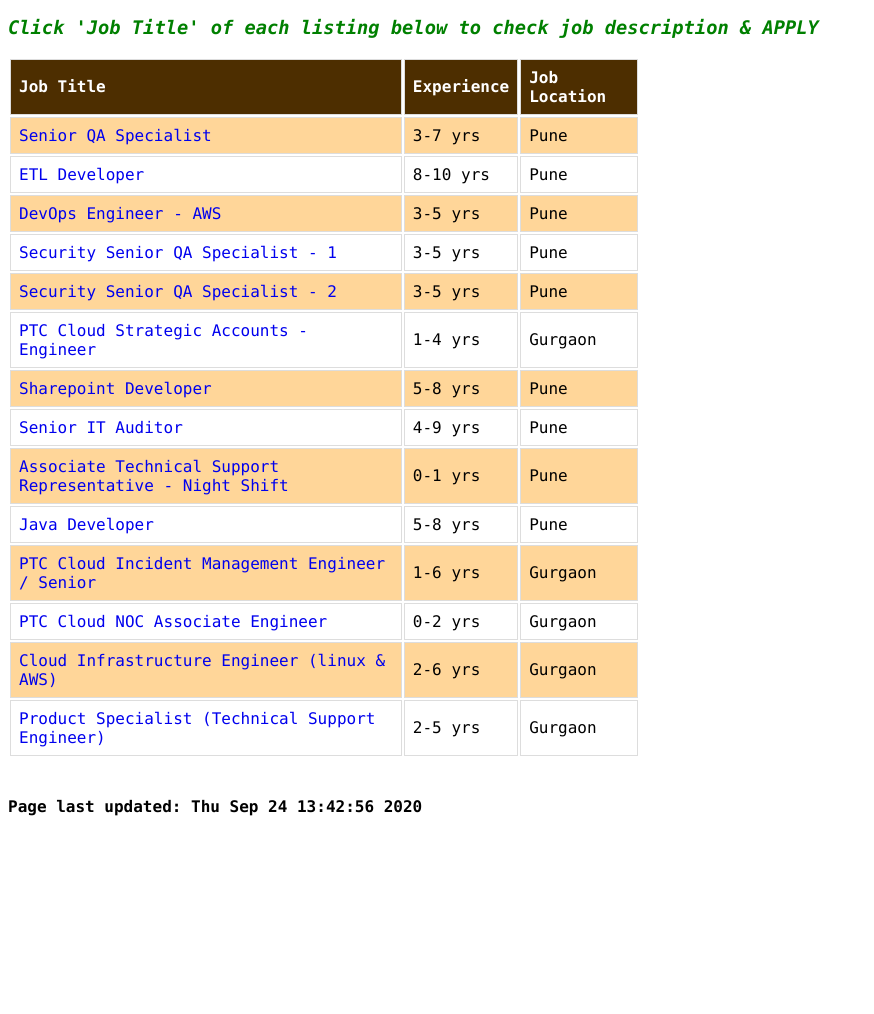
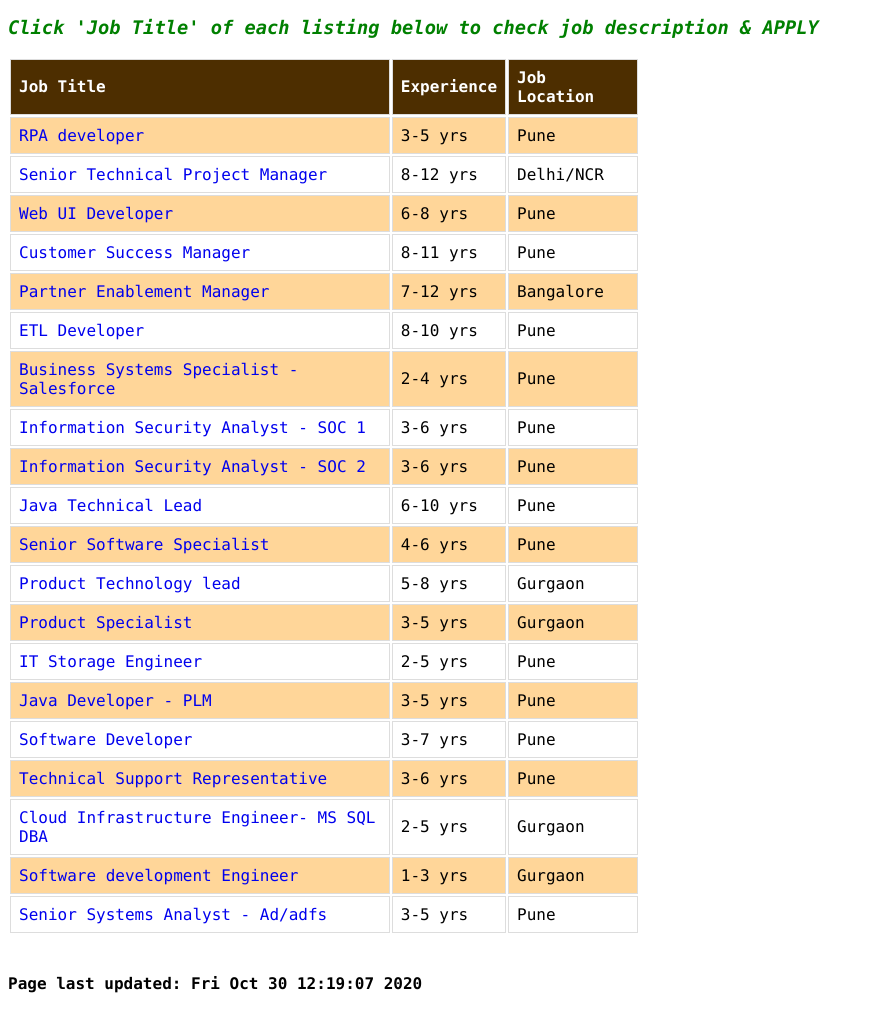
Before and after one commit to phamitus/phamitus.github.io, a plain HTML site: page ptcjobs/index.html in a window 1280 px wide. Shown: the part 51-1065 px from the top of the page, without its empty margins (0-874 px from the left). Before the commit the page ends 888 px from the top, so only its background shows below. Drawn offline with Linux system fonts and the light colour scheme.

Commit message:
Updated source.txt
New job listings

```diff
--- a/ptcjobs/index.html
+++ b/ptcjobs/index.html
@@ -13,9 +13,29 @@
     <th>Job Location</th>
   </tr>
 <tr>
-<td><a href="https://ptc-software.referralrecruit.com/referral/jobapply?jobId=240920001661&xid=28644544b8yuhN" target="_blank">Senior QA Specialist</a></td>
-<td>3-7 yrs</td>
+<td><a href="https://ptc-software.referralrecruit.com/referral/jobapply?jobId=291020001787&xid=28644544b8yuhN" target="_blank">RPA developer</a></td>
+<td>3-5 yrs</td>
 <td>Pune</td>
+</tr>
+<tr>
+<td><a href="https://ptc-software.referralrecruit.com/referral/jobapply?jobId=141020001265&xid=28644544b8yuhN" target="_blank">Senior Technical Project Manager</a></td>
+<td>8-12 yrs</td>
+<td>Delhi/NCR</td>
+</tr>
+<tr>
+<td><a href="https://ptc-software.referralrecruit.com/referral/jobapply?jobId=240920003590&xid=28644544b8yuhN" target="_blank">Web UI Developer</a></td>
+<td>6-8 yrs</td>
+<td>Pune</td>
+</tr>
+<tr>
+<td><a href="https://ptc-software.referralrecruit.com/referral/jobapply?jobId=211020003928&xid=28644544b8yuhN" target="_blank">Customer Success Manager</a></td>
+<td>8-11 yrs</td>
+<td>Pune</td>
+</tr>
+<tr>
+<td><a href="https://ptc-software.referralrecruit.com/referral/jobapply?jobId=281020002827&xid=28644544b8yuhN" target="_blank">Partner Enablement Manager</a></td>
+<td>7-12 yrs</td>
+<td>Bangalore</td>
 </tr>
 <tr>
 <td><a href="https://ptc-software.referralrecruit.com/referral/jobapply?jobId=240920001323&xid=28644544b8yuhN" target="_blank">ETL Developer</a></td>
@@ -23,67 +43,77 @@
 <td>Pune</td>
 </tr>
 <tr>
-<td><a href="https://ptc-software.referralrecruit.com/referral/jobapply?jobId=230920003333&xid=28644544b8yuhN" target="_blank">DevOps Engineer - AWS</a></td>
+<td><a href="https://ptc-software.referralrecruit.com/referral/jobapply?jobId=281020002766&xid=28644544b8yuhN" target="_blank">Business Systems Specialist - Salesforce</a></td>
+<td>2-4 yrs</td>
+<td>Pune</td>
+</tr>
+<tr>
+<td><a href="https://ptc-software.referralrecruit.com/referral/jobapply?jobId=271020005061&xid=28644544b8yuhN" target="_blank">Information Security Analyst - SOC 1</a></td>
+<td>3-6 yrs</td>
+<td>Pune</td>
+</tr>
+<tr>
+<td><a href="https://ptc-software.referralrecruit.com/referral/jobapply?jobId=261020000262&xid=28644544b8yuhN" target="_blank">Information Security Analyst - SOC 2</a></td>
+<td>3-6 yrs</td>
+<td>Pune</td>
+</tr>
+<tr>
+<td><a href="https://ptc-software.referralrecruit.com/referral/jobapply?jobId=271020001343&xid=28644544b8yuhN" target="_blank">Java Technical Lead</a></td>
+<td>6-10 yrs</td>
+<td>Pune</td>
+</tr>
+<tr>
+<td><a href="https://ptc-software.referralrecruit.com/referral/jobapply?jobId=221020004658&xid=28644544b8yuhN" target="_blank">Senior Software Specialist</a></td>
+<td>4-6 yrs</td>
+<td>Pune</td>
+</tr>
+<tr>
+<td><a href="https://ptc-software.referralrecruit.com/referral/jobapply?jobId=221020002253&xid=28644544b8yuhN" target="_blank">Product Technology lead</a></td>
+<td>5-8 yrs</td>
+<td>Gurgaon</td>
+</tr>
+<tr>
+<td><a href="https://ptc-software.referralrecruit.com/referral/jobapply?jobId=221020001626&xid=28644544b8yuhN" target="_blank">Product Specialist</a></td>
+<td>3-5 yrs</td>
+<td>Gurgaon</td>
+</tr>
+<tr>
+<td><a href="https://ptc-software.referralrecruit.com/referral/jobapply?jobId=221020001043&xid=28644544b8yuhN" target="_blank">IT Storage Engineer</a></td>
+<td>2-5 yrs</td>
+<td>Pune</td>
+</tr>
+<tr>
+<td><a href="https://ptc-software.referralrecruit.com/referral/jobapply?jobId=191020004357&xid=28644544b8yuhN" target="_blank">Java Developer - PLM</a></td>
 <td>3-5 yrs</td>
 <td>Pune</td>
 </tr>
 <tr>
-<td><a href="https://ptc-software.referralrecruit.com/referral/jobapply?jobId=230920003189&xid=28644544b8yuhN" target="_blank">Security Senior QA Specialist - 1</a></td>
+<td><a href="https://ptc-software.referralrecruit.com/referral/jobapply?jobId=151020002062&xid=28644544b8yuhN" target="_blank">Software Developer</a></td>
+<td>3-7 yrs</td>
+<td>Pune</td>
+</tr>
+<tr>
+<td><a href="https://ptc-software.referralrecruit.com/referral/jobapply?jobId=211020004012&xid=28644544b8yuhN" target="_blank">Technical Support Representative</a></td>
+<td>3-6 yrs</td>
+<td>Pune</td>
+</tr>
+<tr>
+<td><a href="https://ptc-software.referralrecruit.com/referral/jobapply?jobId=191020000314&xid=28644544b8yuhN" target="_blank">Cloud Infrastructure Engineer- MS SQL DBA</a></td>
+<td>2-5 yrs</td>
+<td>Gurgaon</td>
+</tr>
+<tr>
+<td><a href="https://ptc-software.referralrecruit.com/referral/jobapply?jobId=011020000391&xid=28644544b8yuhN" target="_blank">Software development Engineer</a></td>
+<td>1-3 yrs</td>
+<td>Gurgaon</td>
+</tr>
+<tr>
+<td><a href="https://ptc-software.referralrecruit.com/referral/jobapply?jobId=081020003679&xid=28644544b8yuhN" target="_blank">Senior Systems Analyst - Ad/adfs</a></td>
 <td>3-5 yrs</td>
 <td>Pune</td>
 </tr>
-<tr>
-<td><a href="https://ptc-software.referralrecruit.com/referral/jobapply?jobId=230920003062&xid=28644544b8yuhN" target="_blank">Security Senior QA Specialist - 2</a></td>
-<td>3-5 yrs</td>
-<td>Pune</td>
-</tr>
-<tr>
-<td><a href="https://ptc-software.referralrecruit.com/referral/jobapply?jobId=170920000687&xid=28644544b8yuhN" target="_blank">PTC Cloud Strategic Accounts - Engineer</a></td>
-<td>1-4 yrs</td>
-<td>Gurgaon</td>
-</tr>
-<tr>
-<td><a href="https://ptc-software.referralrecruit.com/referral/jobapply?jobId=070820000579&xid=28644544b8yuhN" target="_blank">Sharepoint Developer</a></td>
-<td>5-8 yrs</td>
-<td>Pune</td>
-</tr>
-<tr>
-<td><a href="https://ptc-software.referralrecruit.com/referral/jobapply?jobId=210920001643&xid=28644544b8yuhN" target="_blank">Senior IT Auditor</a></td>
-<td>4-9 yrs</td>
-<td>Pune</td>
-</tr>
-<tr>
-<td><a href="https://ptc-software.referralrecruit.com/referral/jobapply?jobId=100920003430&xid=28644544b8yuhN" target="_blank">Associate Technical Support Representative - Night Shift</a></td>
-<td>0-1 yrs</td>
-<td>Pune</td>
-</tr>
-<tr>
-<td><a href="https://ptc-software.referralrecruit.com/referral/jobapply?jobId=160920000752&xid=28644544b8yuhN" target="_blank">Java Developer</a></td>
-<td>5-8 yrs</td>
-<td>Pune</td>
-</tr>
-<tr>
-<td><a href="https://ptc-software.referralrecruit.com/referral/jobapply?jobId=080920002486&xid=28644544b8yuhN" target="_blank">PTC Cloud Incident Management Engineer / Senior</a></td>
-<td>1-6 yrs</td>
-<td>Gurgaon</td>
-</tr>
-<tr>
-<td><a href="https://ptc-software.referralrecruit.com/referral/jobapply?jobId=080920002432&xid=28644544b8yuhN" target="_blank">PTC Cloud NOC Associate Engineer</a></td>
-<td>0-2 yrs</td>
-<td>Gurgaon</td>
-</tr>
-<tr>
-<td><a href="https://ptc-software.referralrecruit.com/referral/jobapply?jobId=150520001640&xid=28644544b8yuhN" target="_blank">Cloud Infrastructure Engineer (linux & AWS)</a></td>
-<td>2-6 yrs</td>
-<td>Gurgaon</td>
-</tr>
-<tr>
-<td><a href="https://ptc-software.referralrecruit.com/referral/jobapply?jobId=090620001586&xid=28644544b8yuhN" target="_blank">Product Specialist (Technical Support Engineer)</a></td>
-<td>2-5 yrs</td>
-<td>Gurgaon</td>
-</tr>
 </table>
 </div>
-<br><h4>Page last updated: Thu Sep 24 13:42:56 2020</h4>
+<br><h4>Page last updated: Fri Oct 30 12:19:07 2020</h4>
 </body>
 </html>
```
Also changed, not shown: ptcjobs/source.txt.
